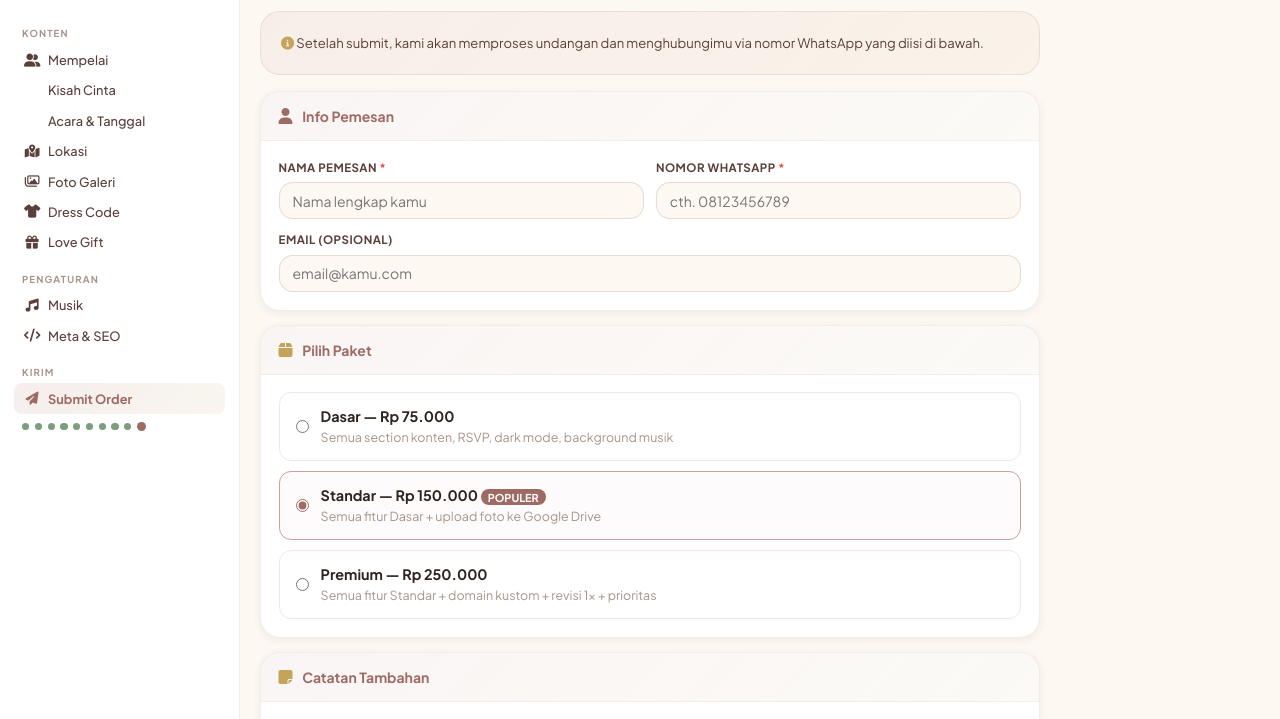
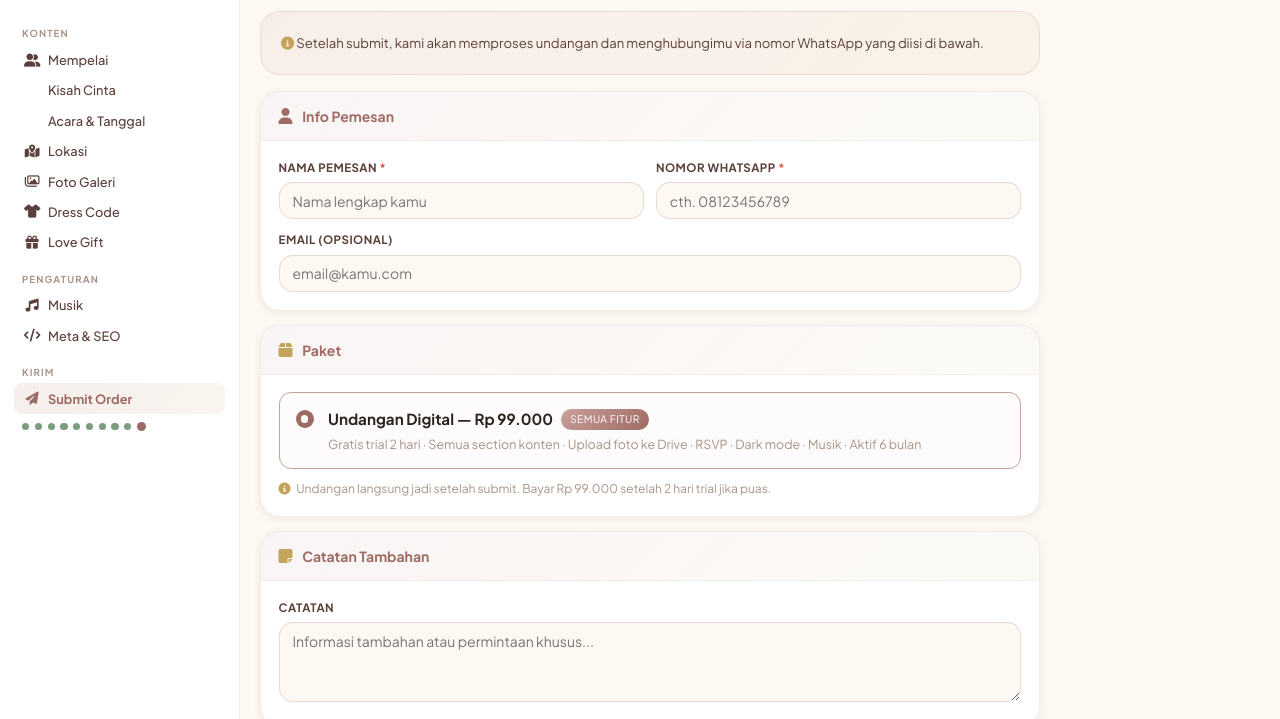
Before and after one commit to akhsandev/modulai, a plain HTML site: page invitation/order.html in a window 1280 px wide. Both pictures are taken after typing "Sample", "Sample", "Sample", "Sample", "Sample", "Sample" into the empty fields and a click on the button "Submit Order". Shown: the part 167-886 px from the top of the page. Drawn offline with Linux system fonts and the light colour scheme.

Commit message:
Update order.html

```diff
--- a/invitation/order.html
+++ b/invitation/order.html
@@ -720,30 +720,27 @@ textarea.form-control { resize:vertical; min-height:5rem; }
     </div>
 
     <div class="card-s">
-      <div class="card-s-hd"><i class="fa-solid fa-box" style="color:var(--gold);" aria-hidden="true"></i><h6>Pilih Paket</h6></div>
+      <div class="card-s-hd"><i class="fa-solid fa-box" style="color:var(--gold);" aria-hidden="true"></i><h6>Paket</h6></div>
       <div class="card-s-bd">
-        <div style="display:flex;flex-direction:column;gap:.625rem;" role="radiogroup" aria-label="Pilihan paket">
-          <label style="display:flex;align-items:center;gap:.75rem;padding:.75rem 1rem;border:1.5px solid rgba(201,160,154,.25);border-radius:.75rem;cursor:pointer;transition:border-color .15s;" id="paket-dasar-label">
-            <input type="radio" name="paket" value="dasar" id="paket-dasar" style="accent-color:var(--rose-dark);">
-            <div>
-              <div style="font-weight:700;font-size:.9rem;">Dasar — Rp 75.000</div>
-              <div style="font-size:.78rem;color:var(--ink-3);">Semua section konten, RSVP, dark mode, background musik</div>
+        <!-- Hidden input — value tetap "standar" agar kompatibel dengan GAS -->
+        <input type="hidden" name="paket" id="paket-standar" value="standar">
+        <div style="display:flex;align-items:flex-start;gap:.875rem;padding:.875rem 1rem;border:1.5px solid var(--rose);border-radius:.75rem;background:rgba(201,160,154,.04);">
+          <div style="width:1.15rem;height:1.15rem;border-radius:50%;background:var(--rose-dark);flex-shrink:0;margin-top:.15rem;display:flex;align-items:center;justify-content:center;">
+            <div style="width:.45rem;height:.45rem;border-radius:50%;background:#fff;"></div>
+          </div>
+          <div style="flex:1;">
+            <div style="display:flex;align-items:center;gap:.5rem;flex-wrap:wrap;margin-bottom:.2rem;">
+              <span style="font-weight:700;font-size:.95rem;">Undangan Digital — Rp 99.000</span>
+              <span style="font-size:.65rem;background:linear-gradient(135deg,var(--rose),var(--rose-dark));color:#fff;padding:.15rem .55rem;border-radius:99px;letter-spacing:.04em;">SEMUA FITUR</span>
             </div>
-          </label>
-          <label style="display:flex;align-items:center;gap:.75rem;padding:.75rem 1rem;border:1.5px solid var(--rose);border-radius:.75rem;cursor:pointer;transition:border-color .15s;background:rgba(201,160,154,.04);" id="paket-standar-label">
-            <input type="radio" name="paket" value="standar" id="paket-standar" checked style="accent-color:var(--rose-dark);">
-            <div>
-              <div style="font-weight:700;font-size:.9rem;">Standar — Rp 150.000 <span style="font-size:.68rem;background:var(--rose-dark);color:#fff;padding:.1rem .45rem;border-radius:99px;vertical-align:middle;">POPULER</span></div>
-              <div style="font-size:.78rem;color:var(--ink-3);">Semua fitur Dasar + upload foto ke Google Drive</div>
+            <div style="font-size:.78rem;color:var(--ink-3);line-height:1.55;">
+              Gratis trial 2 hari · Semua section konten · Upload foto ke Drive · RSVP · Dark mode · Musik · Aktif 6 bulan
             </div>
-          </label>
-          <label style="display:flex;align-items:center;gap:.75rem;padding:.75rem 1rem;border:1.5px solid rgba(201,160,154,.25);border-radius:.75rem;cursor:pointer;transition:border-color .15s;" id="paket-premium-label">
-            <input type="radio" name="paket" value="premium" id="paket-premium" style="accent-color:var(--rose-dark);">
-            <div>
-              <div style="font-weight:700;font-size:.9rem;">Premium — Rp 250.000</div>
-              <div style="font-size:.78rem;color:var(--ink-3);">Semua fitur Standar + domain kustom + revisi 1x + prioritas</div>
-            </div>
-          </label>
+          </div>
+        </div>
+        <div style="margin-top:.625rem;font-size:.75rem;color:var(--ink-3);display:flex;align-items:center;gap:.35rem;">
+          <i class="fa-solid fa-circle-info" style="color:var(--gold);" aria-hidden="true"></i>
+          Undangan langsung jadi setelah submit. Bayar Rp&nbsp;99.000 setelah 2 hari trial jika puas.
         </div>
       </div>
     </div>
@@ -828,9 +825,7 @@ document.addEventListener('DOMContentLoaded', () => {
   initGasInputs();
   initToggleListeners();
   initColorSync();
-  initPaketHighlight();
   initAutoFill();
-  applyPaketFromUrl();
   loadDraft();         // restore setelah semua DOM siap
 
   // Track all inputs for auto-save
@@ -1125,30 +1120,6 @@ function initColorSync() {
 /* ═══════════════════════════════════════════════
    PAKET HIGHLIGHT
 ═══════════════════════════════════════════════ */
-function initPaketHighlight() {
-  document.querySelectorAll('input[name="paket"]').forEach(r => {
-    r.addEventListener('change', updatePaketHighlight);
-  });
-  updatePaketHighlight();
-}
-
-function updatePaketHighlight() {
-  ['dasar','standar','premium'].forEach(p => {
-    const lbl = document.getElementById(`paket-${p}-label`);
-    const rad = document.getElementById(`paket-${p}`);
-    if (!lbl || !rad) return;
-    lbl.style.borderColor = rad.checked ? 'var(--rose)' : 'rgba(201,160,154,.25)';
-    lbl.style.background  = rad.checked ? 'rgba(201,160,154,.04)' : '';
-  });
-}
-
-function applyPaketFromUrl() {
-  const p = new URLSearchParams(window.location.search).get('paket');
-  if (!p) return;
-  const r = document.getElementById(`paket-${p}`);
-  if (r) { r.checked = true; updatePaketHighlight(); }
-}
-
 /* ═══════════════════════════════════════════════
    AUTO-FILL: sync hero/panel names from groom+bride
 ═══════════════════════════════════════════════ */
@@ -1207,9 +1178,9 @@ function collectFormData() {
   // Custom events
   data.customEvents = getCustomEvents();
 
-  // Paket
-  const pr = document.querySelector('input[name="paket"]:checked');
-  if (pr) data.paket = pr.value;
+  // Paket — ambil dari hidden input (satu harga, tidak ada pilihan)
+  const pr = document.getElementById('paket-standar');
+  data.paket = pr ? pr.value : 'standar';
 
   return data;
 }
@@ -1257,12 +1228,6 @@ function loadDraft() {
   // Restore custom events
   if (draft.customEvents?.length) setCustomEvents(draft.customEvents);
 
-  // Restore paket
-  if (draft.paket) {
-    const r = document.getElementById(`paket-${draft.paket}`);
-    if (r) r.checked = true;
-  }
-
   // Sync gift block visibility from restored checkboxes (without re-binding listeners)
   const giftPairs = [
     ['toggle-gift-tf',   'gift-tf-block'],
@@ -1275,7 +1240,6 @@ function loadDraft() {
     const block = document.getElementById(blockId);
     if (tog && block) block.classList.toggle('hidden-gift', !tog.checked);
   });
-  updatePaketHighlight();
 
   // Sync color pickers
   [[1],[2],[3]].forEach(([i]) => {
```
